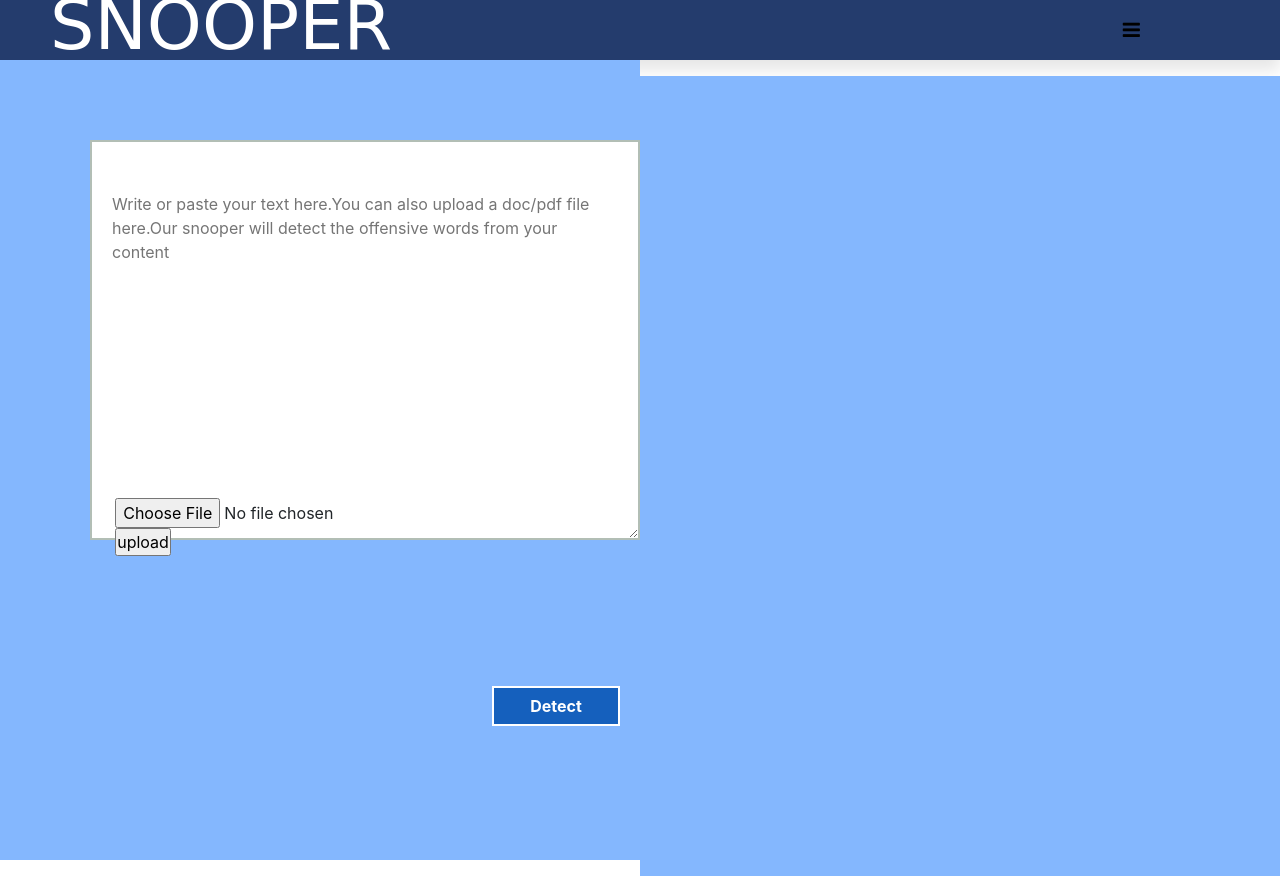
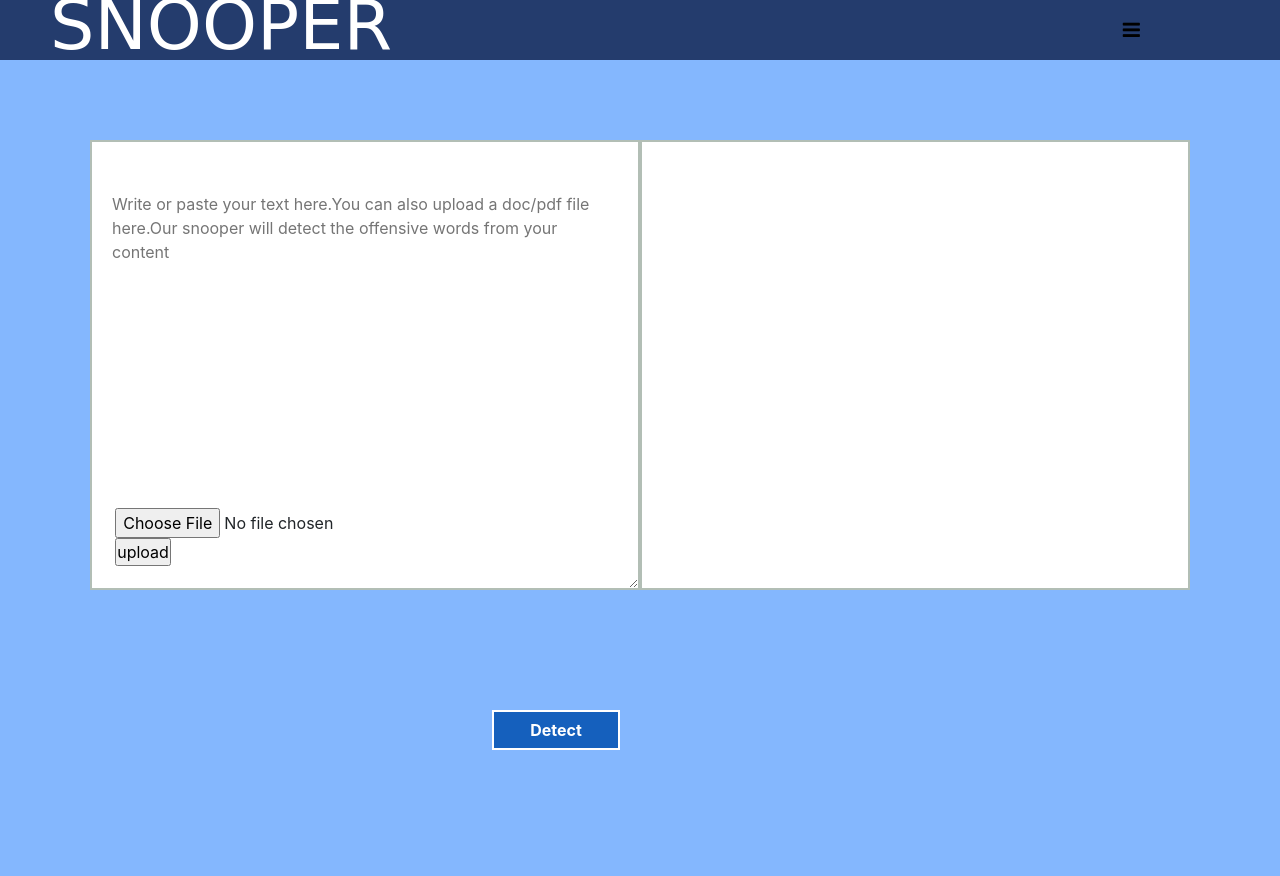
Before and after one commit to masrufjaman/Bangla-Bully-Detection-using-Machine-Learning, a Flask app: page / in a window 1280 px wide. After the commit the page ends 750 px from the top, so only its background shows below. Run offline with Flask 2, Linux system fonts and the light colour scheme.

Commit message:
change code

```diff
--- a/website/static/css/homepage.css
+++ b/website/static/css/homepage.css
@@ -13,7 +13,7 @@
 {
     padding:50px 20px;
     position:relative;
-    height: 400px;
+    height: 450px;
     width: 550px;
     top:80px;
     left: 90px;
@@ -23,22 +23,23 @@
     position:relative;
 }
 
-.rightside textarea
+.rightside p
 {
     padding:50px 20px;
     position:relative;
-    height: 400px;
+    height: 450px;
     width: 550px;
     top:80px;
     text-align: left;
     border: 2px solid #B2BEB5;
+    background-color: white;
 
 }
 button{
     background-color: #1560BD;
     color: white;
     position:absolute;
-    bottom:150px;
+    bottom:110px;
     right:20px;
     height: 40px;
     border: 2px solid white;
@@ -52,7 +53,7 @@ button{
     overflow: hidden;
     display: inline-block;
     left: 18%;
-    bottom:-2%;
+    bottom:3%;
 
 }
 button .btn {
@@ -64,4 +65,19 @@ button .btn {
     font-size: 20px;
     font-weight: bold;
   }
-/* FOOTERRRRRRRRRRRRRRRRRRRRRRRRRRRRRRRRRRRRRRRRRRRRRRRRRRR */
+
+  .upload-btn-wrapper button
+  {
+    position: relative;
+    bottom: 0%;
+    border: 1px solid gray;
+    color: black;
+    background-color: white;
+    border-radius: 3px;
+    font-size: 19px;
+    display: inline-block;
+    text-align: center;
+    left:0%;
+    top:55%;
+    width: 20%;
+  }
```
